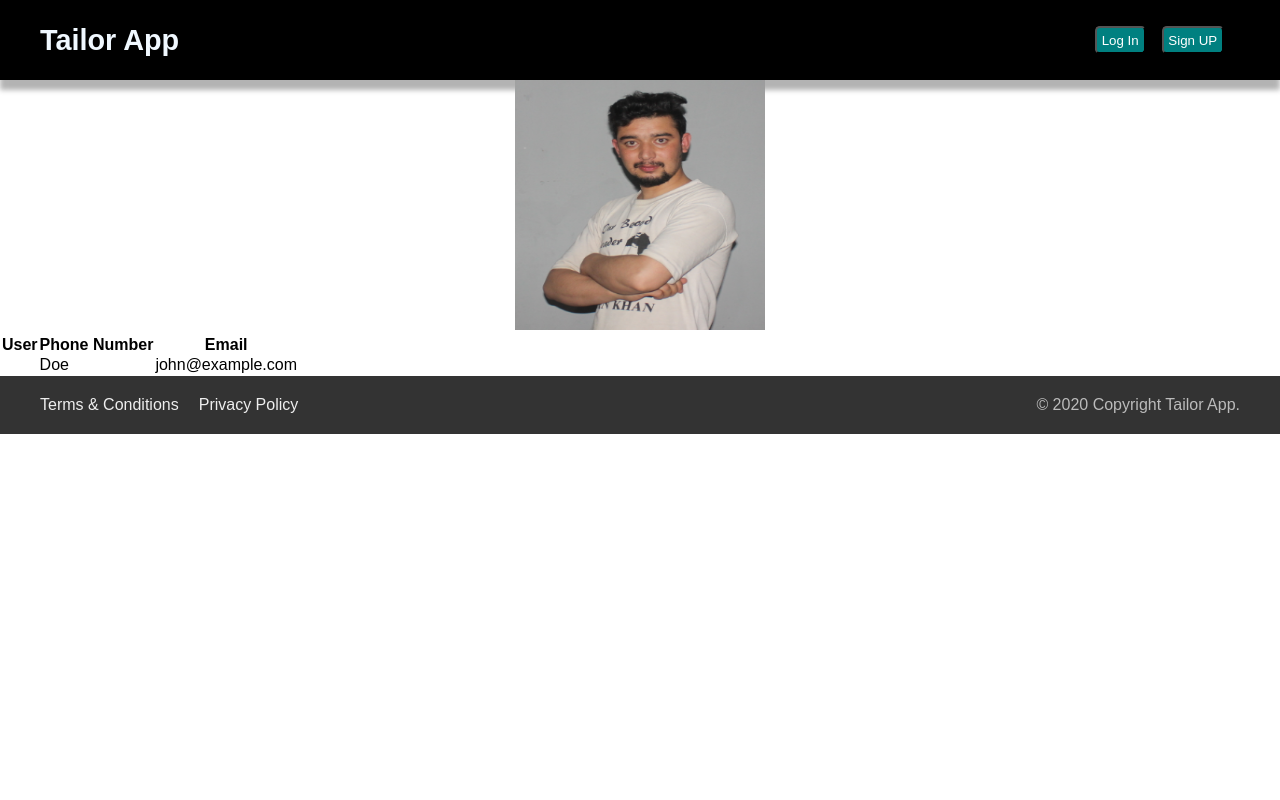
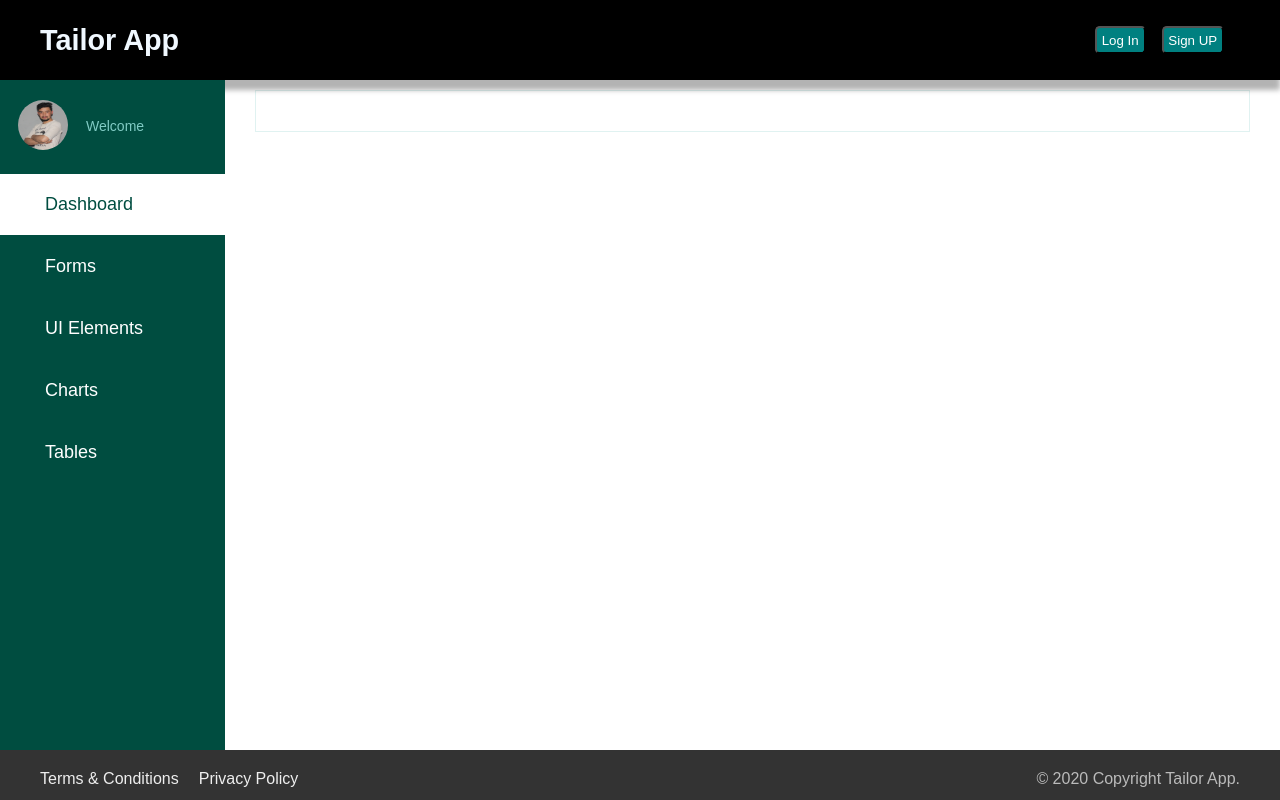
Before and after one commit to Arman-Arzoo/FYP-Tailor-App, a React (Create React App) app in the folder tailor-frontend/: page /profile in a window 1280 px wide. Built offline with nearby package versions, Linux system fonts and the light colour scheme; no server answers.

Commit message:
update profile .js

```diff
--- a/tailor-frontend/src/App.css
+++ b/tailor-frontend/src/App.css
@@ -18,12 +18,15 @@ a Link{
   text-align: center;
 }
 
+/* testing body start*/
 
 
-#root{
-  height: 100%;
+/* testing body end */
+
+html, body{
+  min-height: 100vh;
+  overflow: auto;
 }
-
 
 
 .main{
@@ -55,6 +58,9 @@ a Link{
   -moz-box-shadow: 0 3px 5px rgba(19, 85, 184, 0.3);
   box-shadow: 0 10px 5px rgba(5, 5, 5, 0.3);
   align-items: center;
+  top:0px;
+  left:0px;
+  position:fixed;
 }
 
  .headerLogo  {
@@ -108,6 +114,11 @@ footer {
   background-color: #555;
   color: #bbb;
   line-height: 1.5;
+  bottom:0px;
+  left:0px;
+  width:100%;
+  height:50px;
+  position:fixed;
 }
 footer a {
   text-decoration: none;
@@ -146,7 +157,24 @@ ul {
 
 /* home decoration */
 
-/* form  */
+/* form  decoration */
+.login{
+  margin-top: 10rem;
+  position: fixed;
+  top: 0;
+  left: 0;
+  bottom: 0;
+  right: 0;
+}
+.signUp{
+  margin-top: 5rem;
+  top: 0;
+  left: 0;
+  bottom: 0;
+  right: 0;
+
+}
+
 .Already-account a{
   color: #f0f0f0;
   text-decoration: none;
@@ -215,7 +243,7 @@ ul {
 }
 
 .form input[type="submit"]{
-  border: 1px solid yellow;
+
   padding: 0.3rem 0.5rem;
   background-color: green;
   font-size: 1.1rem;
@@ -253,3 +281,128 @@ ul {
 
 
 /* text on image */
+
+
+/* setting profile style start */
+
+@import url('https://fonts.googleapis.com/css?family=Montserrat&display=swap');
+
+*{
+  margin: 0;
+  padding: 0;
+  list-style: none;
+  box-sizing: border-box;
+  text-decoration: none;
+  font-family: 'Montserrat', sans-serif;
+}
+
+.main_container .sidebar{
+  position: fixed;
+  top: 80px;
+  left: 0;
+  width: 225px;
+  height: 100%;
+  background: #004D40;
+  transition: all 0.3s ease;
+}
+
+.main_container .sidebar .sidebar__inner{
+  position: relative;
+}
+
+.main_container .sidebar .profile{
+  display: flex;
+  align-items: center;
+  color: #fff;
+  padding: 20px 0;
+  white-space: nowrap;
+  transition: all 0.3s ease;
+}
+
+.main_container .sidebar .profile .img{
+  padding: 0 18px;
+}
+
+.main_container .sidebar .profile img{
+   width: 50px;
+   height: 50px;
+   border-radius: 50%;
+}
+
+.main_container .sidebar .profile p:first-child{
+  font-size: 14px;
+  color: #80CBC4;
+  margin-bottom: 3px;
+}
+
+.main_container .container{
+  margin-top: 60px;
+  width: calc(100% - 225px);
+  margin-left: 225px;
+  padding: 30px;
+  transition: all 0.3s ease;
+}
+
+.main_container .sidebar ul li a{
+  color: #fff;
+  font-size: 18px;
+  padding: 20px 30px;
+  white-space: nowrap;
+  display: flex;
+  align-items: center;
+  margin-bottom: 1px;
+  transition: all 0.3s ease;
+}
+
+.main_container .sidebar ul li a .icon{
+  margin-right: 15px;
+  font-size: 28px;
+}
+
+.main_container .sidebar ul li a span{
+  display: inline-block;
+}
+
+.main_container .sidebar ul li a:hover,
+.main_container .sidebar ul li a.active{
+  background: #fff;
+  color: #004D40;
+}
+
+.main_container .container .item{
+  background: #fff;
+  border: 1px solid #E0F2F1;
+  margin-bottom: 30px;
+  padding: 20px;
+  font-size: 14px;
+  line-height: 22px;
+}
+.item{
+  background: #fff;
+  border: 1px solid #E0F2F1;
+  margin-bottom: 30px;
+  padding: 20px;
+  font-size: 14px;
+  line-height: 22px;
+}
+
+/* after adding active class */
+.wrapper.active .sidebar{
+  width: 80px;
+}
+
+.wrapper.active .sidebar ul li a span.title,
+.wrapper.active .profile_info
+{
+  display: none;
+}
+
+.wrapper.active .main_container .container{
+  width: calc(100% - 80px);
+  margin-left: 80px;
+}
+
+
+
+
+/* setting profile style End*/
--- a/tailor-frontend/src/App.js
+++ b/tailor-frontend/src/App.js
@@ -11,6 +11,7 @@ import { useState, useEffect } from 'react';
 import Axios from 'axios';
 import Footer from './components/footer';
 import Profile from './components/profile';
+import Setting from './components/setting';
 
 
 function App() {
@@ -58,7 +59,7 @@ function App() {
       <UserContext.Provider value={{ userData, setUserData }}>
 
 
-        <div className=" jumbotron-fluid">
+        <div id="full" className=" jumbotron-fluid fullSize">
           <Header />
 
           <Switch>
@@ -67,6 +68,7 @@ function App() {
             <Route path="/login" component={LogIn}></Route>
             <Route path="/signup" component={SignUp}></Route>
             <Route path="/profile" component={Profile}></Route>
+            <Route path="/update" component={Setting}></Route>
             </main>
           </Switch>
           <Footer />
--- a/tailor-frontend/src/components/LogIn.js
+++ b/tailor-frontend/src/components/LogIn.js
@@ -38,10 +38,8 @@ const LogIn = () => {
 
   return (
 
-    <div>
-      <br/>
-      <br/>
-      <br/>
+    <div className="login">
+
 
       <div className="container-form ">
         <h2 className="text-center">  😻  LOG IN</h2>
--- a/tailor-frontend/src/components/SignUp.js
+++ b/tailor-frontend/src/components/SignUp.js
@@ -46,7 +46,7 @@ const SignUp = () => {
 
   }
   return (
-    <div >
+    <div className="signUp" >
          <br/>
       <div className="container-form form-group">
         <h2 className="text-center">💻  Create an Account</h2>
--- a/tailor-frontend/src/components/authOption.js
+++ b/tailor-frontend/src/components/authOption.js
@@ -27,6 +27,7 @@ const AuthOption = () => {
                 userData.user ? (
                     <>
                     <Link to="/profile" className="hhh">{userData.user.displayName}</Link>
+                    <Link to="/update" >Setting</Link>
                     <button onClick={logOut}> Log Out</button>
 
                     </>
--- a/tailor-frontend/src/components/profile.js
+++ b/tailor-frontend/src/components/profile.js
@@ -1,6 +1,9 @@
 import React, { useContext } from 'react'
-import { useHistory } from 'react-router-dom';
+import { Link, Route, useHistory } from 'react-router-dom';
 import UserContext from '../context/userContext';
+import Setting from './setting';
+import UserUpdates from './settingProfile/testing';
+import UserUpdate from './settingProfile/userUpdate';
 
 
 
@@ -13,35 +16,63 @@ const Profile = () => {
     return (
 
         <div className="">
-            <div >
-                <div >
-                    <div className="text-center">
-                        <img  src="arman.png" alt="img" width="250" height="250"></img>
-                        <h1>{name}</h1>
-                    </div>
-
-                </div>
-                <div >
-                    <table >
-                        <thead>
-                            <tr>
-                                <th>User</th>
-                                <th>Phone Number</th>
-                                <th>Email</th>
-                            </tr>
-                        </thead>
-                        <tbody>
-                            <tr>
-                                <td>{name}</td>
-                                <td>Doe</td>
-                                <td>john@example.com</td>
-                            </tr>
+             <div className="main_container">
+      <div className="sidebar">
+          <div className="sidebar__inner">
+            <div className="profile">
+              <div className="img">
+                <img src="arman.PNG" alt="profile_pic"></img>
+              </div>
+              <div className="profile_info">
+                 <p>Welcome</p>
+    <p className="profile_name">{name}</p>
+              </div>
+            </div>
+            <ul>
+              <li>
+                <Link to="/profile/dashboard" className="active">
+                  <span class="icon"><i class="fas fa-dice-d6"></i></span>
+                  <span class="title">Dashboard</span>
+                </Link>
+              </li>
+              <li>
+                <Link to="/profile/forms">
+                  <span className="icon"><i class="fab fa-delicious"></i></span>
+                  <span className="title">Forms</span>
+                </Link>
+              </li>
+              <li>
+                <Link to="profile/uielment">
+                  <span className="icon"><i class="fab fa-elementor"></i></span>
+                  <span className="title">UI Elements</span>
+                </Link>
+              </li>
+              <li>
+                <Link href="#">
+                  <span className="icon"><i class="fas fa-chart-pie"></i></span>
+                  <span className="title">Charts</span>
+                </Link>
+              </li>
+              <li>
+                <Link href="#">
+                  <span className="icon"><i class="fas fa-border-all"></i></span>
+                  <span className="title">Tables</span>
+                </Link>
+              </li>
+            </ul>
+          </div>
+      </div>
+      <div className="container">
+          <div className="item">
+          <Route path="/profile/dashboard" component={UserUpdate}></Route>
+          <Route path="/profile/forms" component={UserUpdates}></Route>
+          </div>
 
 
-                        </tbody>
-                    </table>
-                </div>
-            </div>
+
+
+      </div>
+  </div>
 
 
 
--- /dev/null
+++ b/tailor-frontend/src/components/setting.js
@@ -0,0 +1,22 @@
+import React from "react"
+import { Link, Route } from "react-router-dom";
+import UserUpdates from "./settingProfile/testing";
+import UserUpdate from "./settingProfile/userUpdate";
+
+
+const Setting = () => {
+
+    return (
+        <div>
+
+
+
+
+
+
+        </div>
+    )
+
+}
+
+export default Setting;
--- /dev/null
+++ b/tailor-frontend/src/components/settingProfile/testing.js
@@ -0,0 +1,13 @@
+import React from "react"
+
+
+const UserUpdates = ()=>{
+    return(
+    <div>
+
+        testing
+    </div>
+    )
+}
+
+export default UserUpdates;
--- /dev/null
+++ b/tailor-frontend/src/components/settingProfile/userUpdate.js
@@ -0,0 +1,13 @@
+import React from "react"
+
+
+const UserUpdate = ()=>{
+    return(
+    <div>
+
+       <div> update</div>
+    </div>
+    )
+}
+
+export default UserUpdate;
--- a/tailor-frontend/src/home.css
+++ b/tailor-frontend/src/home.css
@@ -1,6 +1,11 @@
 
 body {
     margin: 0px;
+  }
+
+  body {
+    height: 100vh;
+    padding: 0;
   }
   /* flex contaner main */
 .flex-container {
--- a/tailor-frontend/src/index.css
+++ b/tailor-frontend/src/index.css
@@ -9,7 +9,11 @@ body {
 #root{
   height: 100%;
 }
+body {
+  height: 100vh;
+  padding: 0;
 
+}
 
 code {
   font-family: source-code-pro, Menlo, Monaco, Consolas, 'Courier New',
```
